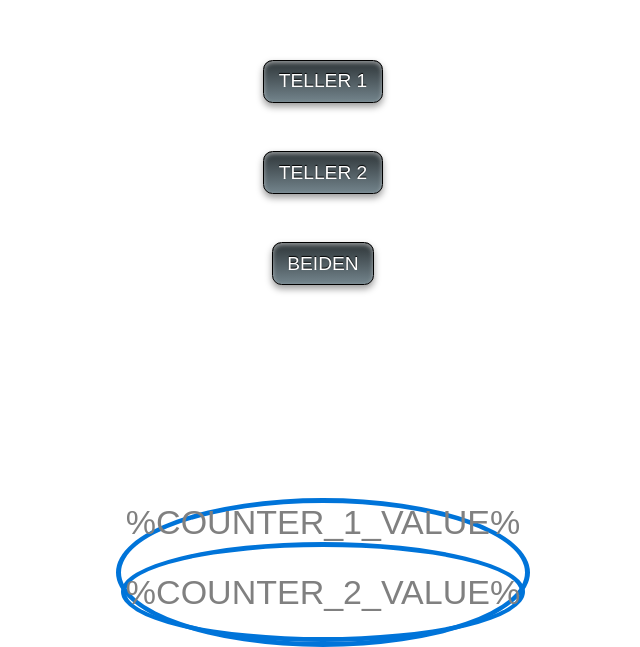
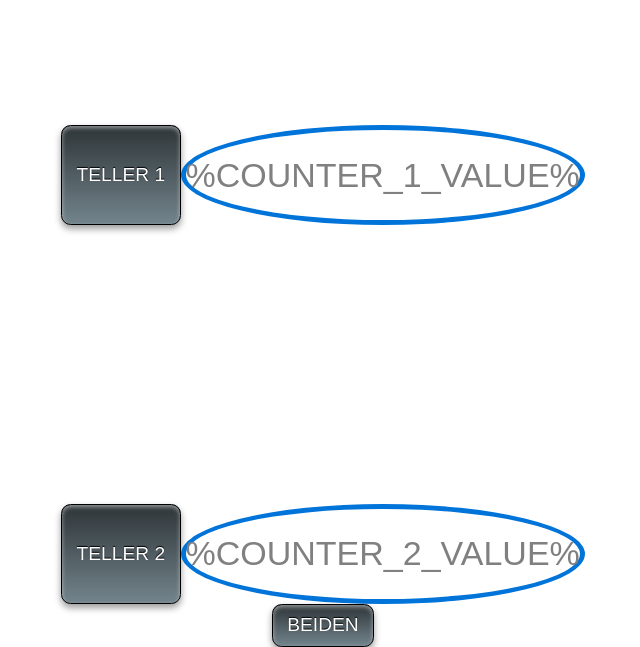
Before and after one commit to Ardbarendse/Fire24direct, a plain HTML site: page data/index.html in a window 1280 px wide. Shown: the part 153-800 px from the top of the page, without its empty margins (317-957 px from the left). Drawn offline with Linux system fonts and the light colour scheme; no server answers.

Commit message:
Broken grid

```diff
--- a/data/index.css
+++ b/data/index.css
@@ -82,3 +82,23 @@ button {
 button:active {
   transform: translateY(2px);
 }
+
+#grid-col {
+  /* (A1) GRID LAYOUT */
+  display: grid;
+
+  /* (A2) SPECIFY COLUMNS */
+  grid-template-columns: 100% 100%;
+}
+
+#grid-row {
+  /* (A1) GRID LAYOUT */
+ display: grid;
+
+ /* (A2) SPECIFY COLUMNS */
+ grid-template-columns: auto auto;
+
+  /* (A3) SPECIFY ROWS */
+  grid-template-rows: 100% 100%;
+
+}
--- a/data/index.html
+++ b/data/index.html
@@ -14,22 +14,34 @@
 </head>
 
 <body>
+  <div id="grid-row">
     <div class="panel">
       <button onclick= "OnToggle('toggle_1');">TELLER 1</button>
-    <button onclick= "OnToggle('toggle_2');">TELLER 2</button>
-    <button onclick= "OnToggle('toggle_1+2');">BEIDEN</button>
     </div>
     <div class="dashboard">
       <div class="circle">
         <div class="circle__content">
           <span id="COUNTER_1_VALUE">%COUNTER_1_VALUE%</span>
         </div>
+      </div>
+    </div>
+  </div>
+  <div id="grid-row">
+    <div class="panel">
+      <button onclick= "OnToggle('toggle_2');">TELLER 2</button>
+    </div>
+    <div class="dashboard">
       <div class="circle">
         <div class="circle__content">
           <span id="COUNTER_2_VALUE">%COUNTER_2_VALUE%</span>
         </div>
       </div>
     </div>
+  </div>
+  <div class="panel">
+    <button onclick= "OnToggle('toggle_1+2');">BEIDEN</button>
+  </div>
+</div>
 </body>
 
 </html>
```
Lines whose indentation alone changed are shown as unchanged.
